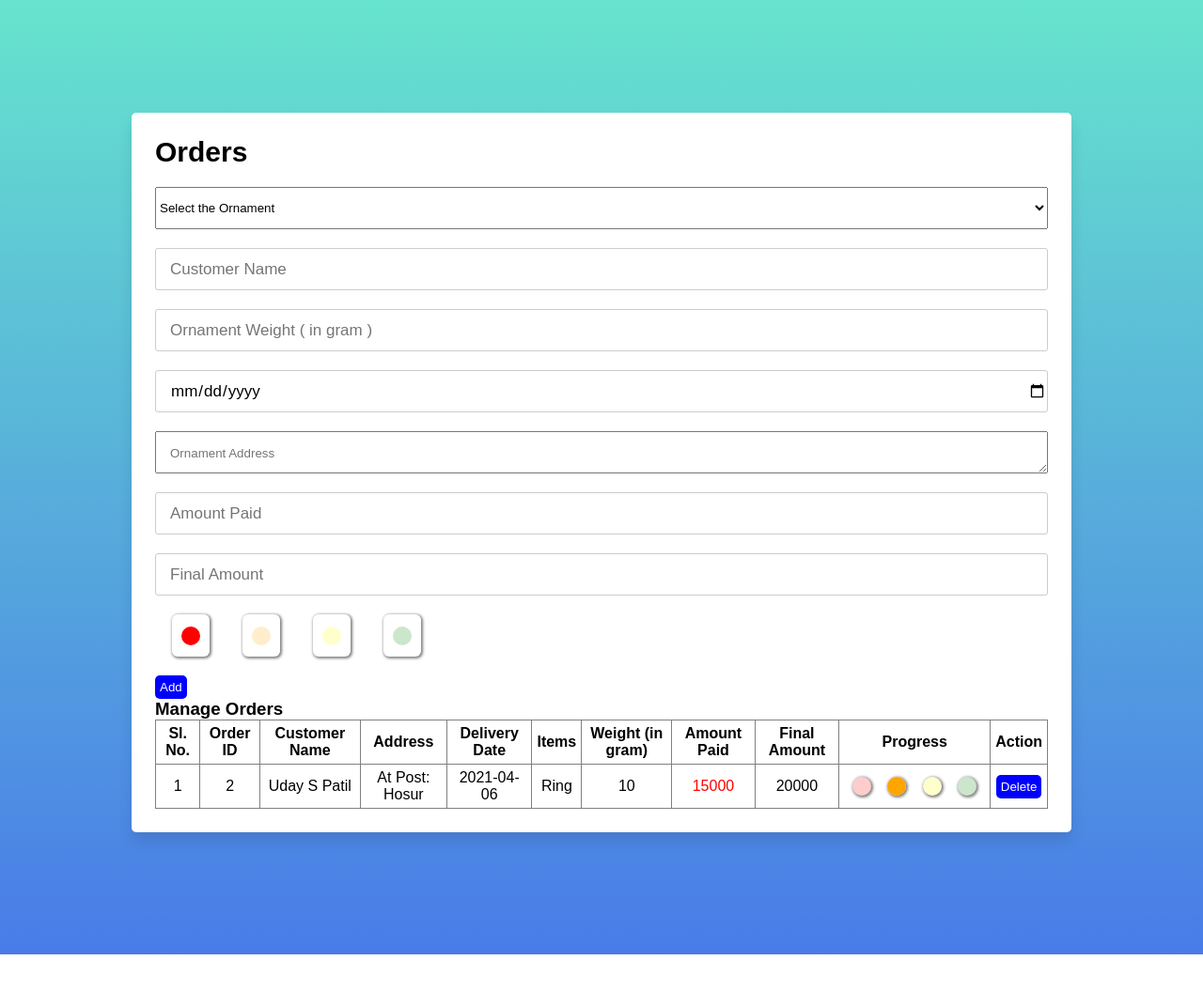
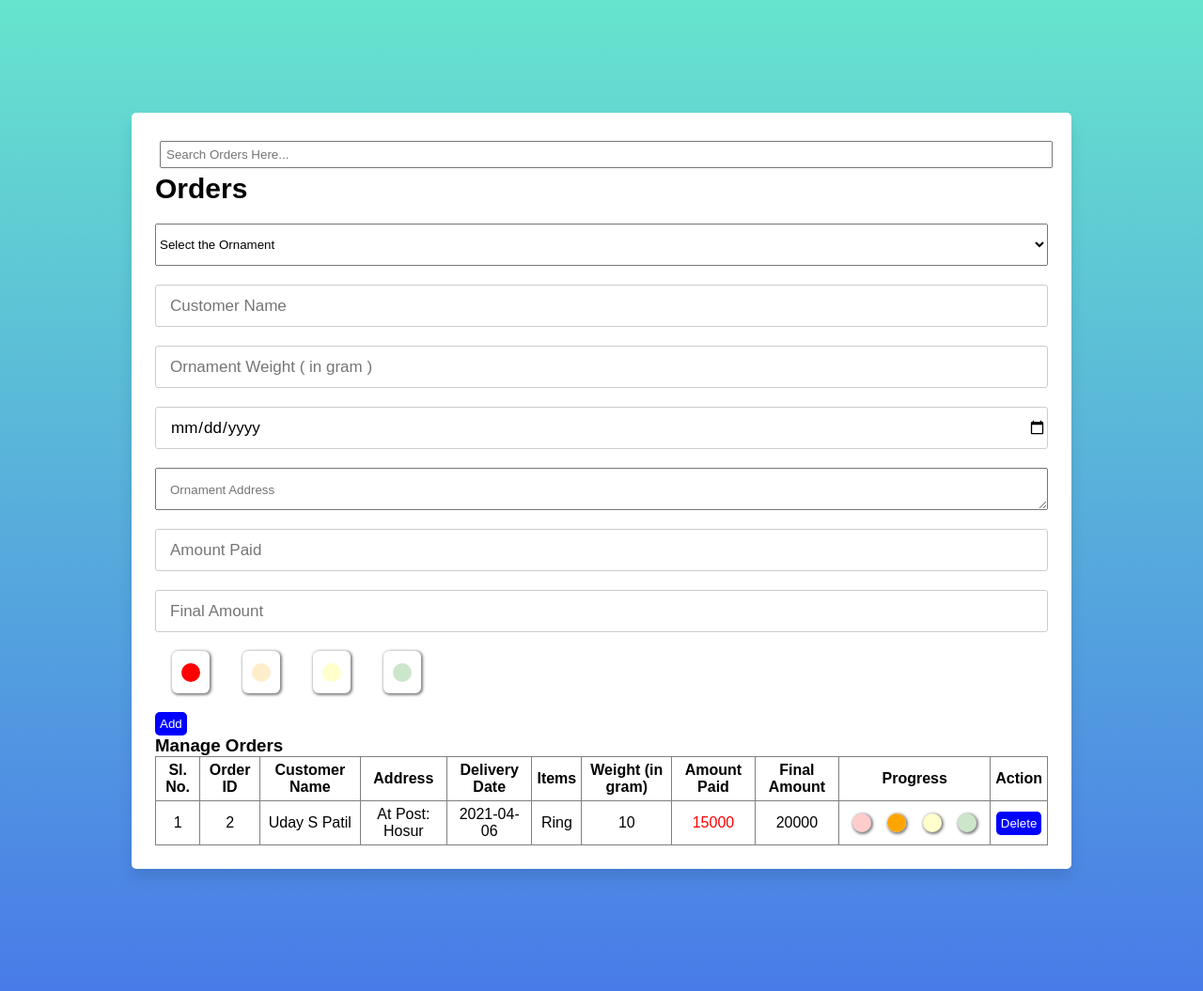
Before and after one commit to udayptl9/jewellary, a PHP site: page /orders.php in a window 1280 px wide. Shown: the part 60-1115 px from the top of the page at 94% size. Before the commit the page ends 1076 px from the top, so only its background shows below. Run offline with PHP 8.4, Linux system fonts and the light colour scheme; data comes from the database, SQL or seed files in the repository; some libraries are stand-ins or nearby versions.

Commit message:
order search feature added

```diff
--- a/orders.php
+++ b/orders.php
@@ -47,6 +47,7 @@
         </div>
         <div class='container'>
             <div class="wrapper">
+                <input type="text" class='order_search' placeholder='Search Orders Here...'>
                 <form class='order_form_html'>
                     <header>Orders</header>
                     <div class="inputField">
@@ -161,6 +162,30 @@
                 </div>
             </div>`;
             event.target.selectedIndex = 0;
+        }
+    })
+
+    document.querySelector('.order_search').addEventListener('keyup', (event)=>{
+        event.preventDefault();
+        var input, filter, ul, li, a, i, txtValue;
+        input = event.target;
+        filter = input.value.toUpperCase();
+        if(filter.length > 0) {
+            console.log(filter)
+            document.querySelector('.order_form_html').style.display = 'none';
+        } else {
+            document.querySelector('.order_form_html').style.display = 'block';
+        }
+        ul = document.querySelector(".materials_body");
+        li = ul.getElementsByTagName("tr");
+        for (i = 0; i < li.length; i++) {
+            a = li[i].querySelector(".search_type");
+            txtValue = a.innerText;
+            if (txtValue.toUpperCase().indexOf(filter) > -1) {
+                li[i].style.display = "";
+            } else {
+                li[i].style.display = "none";
+            }
         }
     })
 
@@ -346,7 +371,7 @@
                                                     <tr>
                                                         <td>${index+1}</td>
                                                         <td>${order.order_id}</td>
-                                                        <td>${order.customer_name}</td>
+                                                        <td class='search_type'>${order.customer_name}</td>
                                                         <td>${order.address}</td>
                                                         <td>${order.delivery_date}</td>
                                                         <td>${getOrnamentName(order.ornament_id)}</td>
--- a/styles/styles.css
+++ b/styles/styles.css
@@ -52,6 +52,7 @@ table {
   background: rgb(142, 73, 232);
 }
 body{
+  min-height: 100vh;
   width: 100%;
   /* overflow: hidden; */
   padding: 10px;
@@ -167,6 +168,11 @@ body{
   opacity: 1;
 }
 
+.order_search {
+  padding: 5px;
+  margin: 5px;
+}
+
 .activeprogress {
   opacity: 1 !important;
 }
```
